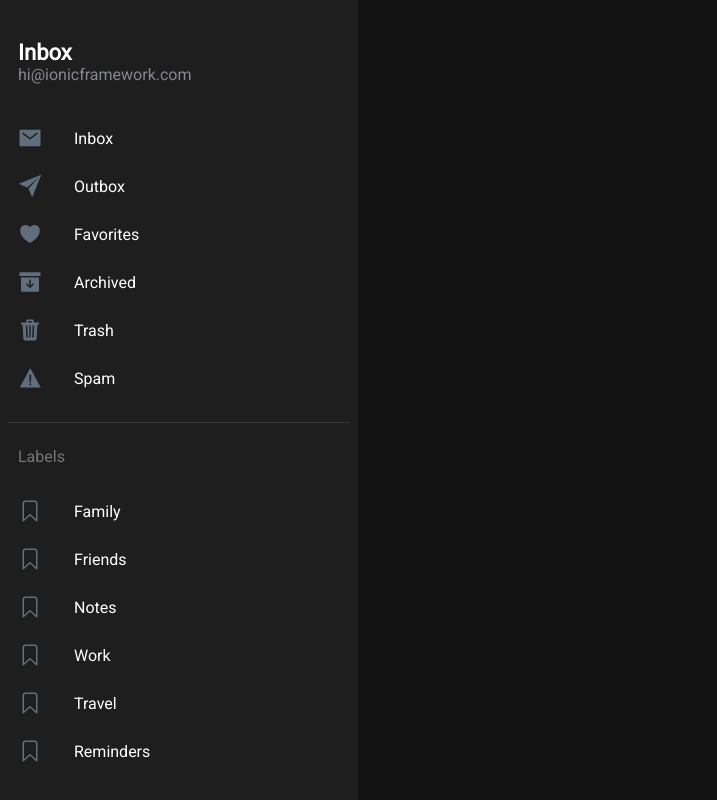
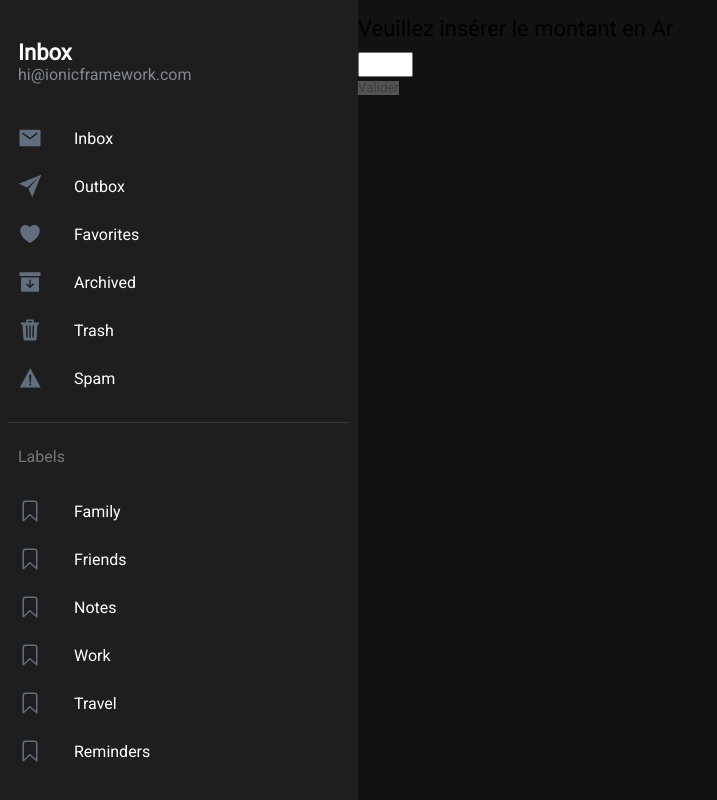
Before and after one commit to Heriniavo-Tiany/enchere-mobile, a React (Create React App) app: page /recharger in a window 1280 px wide. Shown: the whole page, without its empty margins (0-717 px from the left). Built offline with nearby package versions, Linux system fonts and the light colour scheme.

Commit message:
Recharger

```diff
--- a/package.json
+++ b/package.json
@@ -31,6 +31,7 @@
     "react-router": "^5.2.0",
     "react-router-dom": "^5.2.0",
     "react-scripts": "^5.0.0",
+    "reactstrap": "^9.1.5",
     "sass": "^1.58.0",
     "typescript": "^4.1.3",
     "web-vitals": "^0.2.4",
--- a/src/App.tsx
+++ b/src/App.tsx
@@ -25,6 +25,7 @@ import './theme/variables.css';
 import Home from "./pages/Home";
 import Signup from "./pages/Signup";
 import Login from "./pages/Login";
+import Recharger from "./pages/Recharger";
 
 setupIonicReact();
 
@@ -58,6 +59,11 @@ const App: React.FC = () => {
               <Redirect to="/home" />
             </Route>
 
+            <Route
+                path="/recharger"
+                render={(props) => <Recharger/>}
+            />
+
 
           </IonRouterOutlet>
         </IonSplitPane>
--- /dev/null
+++ b/src/pages/Recharger.js
@@ -0,0 +1,79 @@
+import React, {useState} from "react";
+
+import {Button, Col, Container, FormGroup, Input, Row} from "reactstrap";
+import {useHistory} from "react-router-dom";
+import axios from "axios";
+import {API_URL} from "../config";
+
+function Recharger() {
+
+    const history = useHistory();
+
+    React.useEffect(() => {
+        document.body.classList.toggle("index-page");
+        // Specify how to clean up after this effect:
+        return function cleanup() {
+            document.body.classList.toggle("index-page");
+        };
+    }, []);
+
+
+    const [compte, setCompte] = useState("");
+
+    const recharger = async () => {
+        const params = {
+            compte: compte
+        };
+
+        try {
+            const response = await axios.post(`${API_URL}/insertrechargements`, {}, {params});
+            if (response.status === 200) {
+                console.log(response.data);
+                history.push(`/profil`);
+            }
+        } catch (error) {
+            console.log(error);
+        }
+    };
+
+    return (
+        <div className="page-header header-filter">
+            <div className="squares square1"/>
+            <div className="squares square2"/>
+            <div className="squares square3"/>
+            <div className="squares square4"/>
+            <div className="squares square5"/>
+            <div className="squares square6"/>
+            <div className="squares square7"/>
+            <Container>
+                <div className="content-center brand">
+                    <h3 className="h3-seo">Veuillez insérer le montant en Ar</h3>
+
+                    <Row>
+                        <Col lg="12" sm="12">
+                            <FormGroup>
+                                <Input defaultValue="" type="number"
+                                       min={3} max={18}
+                                       onChange={(e) => setCompte(e.target.value)}/>
+                            </FormGroup>
+                        </Col>
+                    </Row>
+
+                    <Button
+                        className="btn-round" color="primary" type="button"
+                        onClick={() => recharger()}
+                        disabled={compte.length === 0}
+                    >
+                        Valider
+                    </Button>
+
+                </div>
+            </Container>
+        </div>
+
+
+    );
+
+}
+
+export default Recharger;
```
Also changed, not shown: 1 other file (tests, documents, lock files or other folders).
